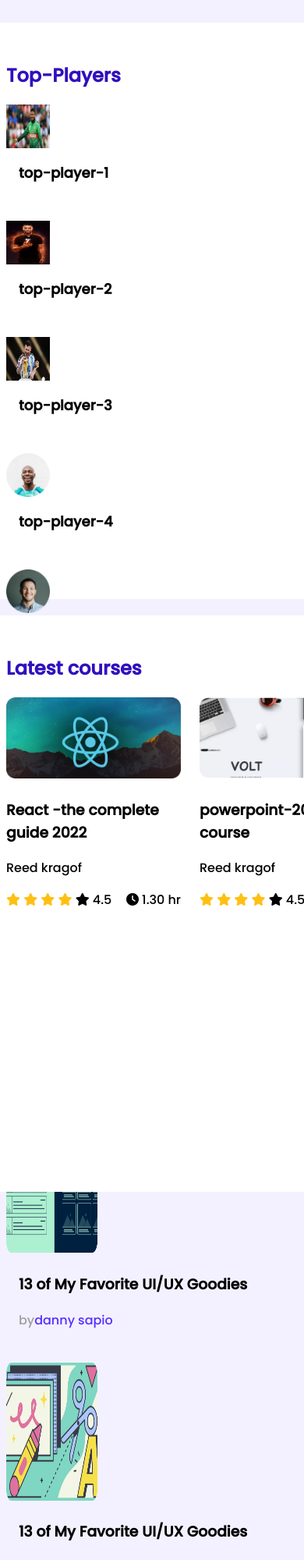
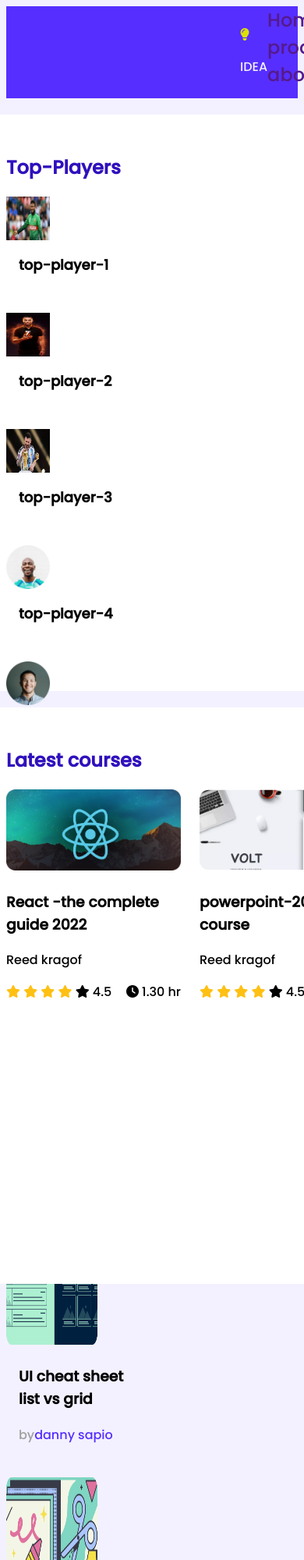
Before and after one commit to piyaal/leaderboard-css3, a plain HTML site: page index.html in a window 390 px wide. Shown: the top 2000 px of the page at 78% size. Drawn offline with Linux system fonts and the light colour scheme.

Commit message:
finish leadeer board project responsive

```diff
--- a/index.html
+++ b/index.html
@@ -14,7 +14,18 @@
 </head>
 <body>
         <!-- this is header -->
-        <header>
+        <header class="head">
+            <nav>
+                <span class="left"> <i class="fa-solid fa-lightbulb filled" style="color: #dde004;"></i>
+                <p>IDEA</p>
+                </span>
+
+                <span>
+                    <a href="">Home</a>
+                    <a href="">products</a>
+                    <a href="">about us</a>
+                </span>
+            </nav>
 
         </header>
         <main>
@@ -70,8 +81,7 @@
             <img src="images/blogs/blog-2.png" alt="">
         </div >
            <div class="blog-info">
-            <h3 class="bl  og-title">13 of My Favorite
-                UI/UX Goodies</h3>
+            <h3 class="bl  og-title">UI cheat sheet <br>list vs grid</h3>
                 <p class="blog-author"> by<a href=" ">danny sapio</a> </p>
            </div>
            </article>
@@ -80,8 +90,7 @@
                 <img src="images/blogs/blog-3.png" alt="">
             </div >
                <div class="blog-info">
-                <h3 class="bl  og-title">13 of My Favorite
-                    UI/UX Goodies</h3>
+                <h3 class="bl  og-title">7 typography tips <br>for interface design</h3>
                     <p class="blog-author"> by<a href=" ">danny sapio</a> </p>
                </div>
                </article>
@@ -90,8 +99,7 @@
                     <img src="images/blogs/blog-4.png" alt="">
                 </div >
                    <div class="blog-info">
-                    <h3 class="blog-title">13 of My Favorite
-                        UI/UX Goodies</h3>
+                    <h3 class="blog-title">Your logo is <br>coppied</h3>
                         <p class="blog-author"> by<a href=" ">danny sapio</a> </p >
                    </div>
                    </article>
--- a/style.css
+++ b/style.css
@@ -1,5 +1,30 @@
 @import url('https://fonts.googleapis.com/css2?family=Poppins:ital,wght@0,100;0,500;1,400;1,500&display=swap');
 /* top players */
+
+  .head{
+    background-color: #562EFF;
+    align-items: center;
+    color: #F3F1FF;
+  }
+  .left{
+    width: 1440px;
+    height: 94px;
+    padding-top: 24px;
+    padding-left: 300px;
+  }
+  nav{
+    display: flex;
+    justify-content:space-between ;
+  }
+  nav a {
+    text-decoration: none;
+    font-size: 1.5em;
+    margin-right:20px ;
+}
+  .spans{
+    color: #F3F1FF;
+    font-size: 20px;
+  }
 body{
     font-family: 'poppins',sans-serif;
     background-color:#F3F1FF;
```
